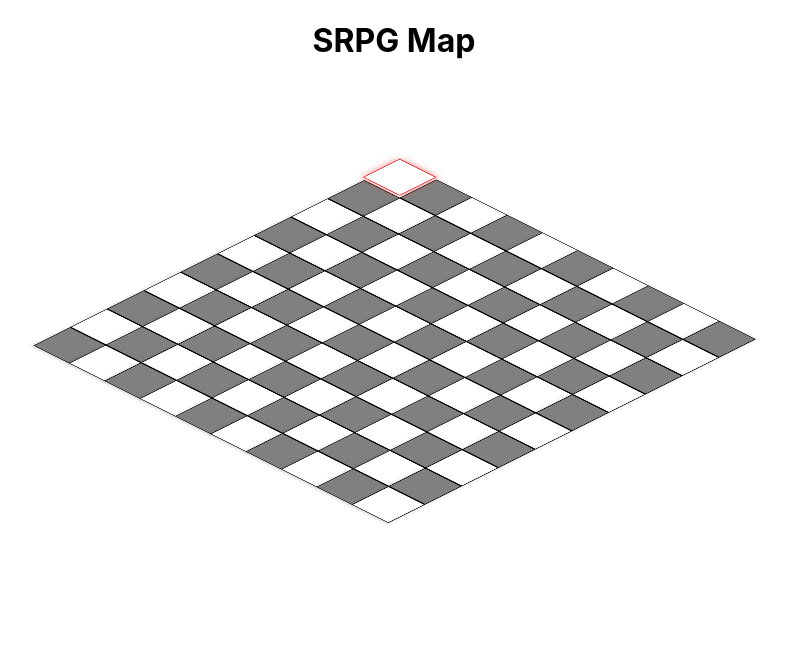
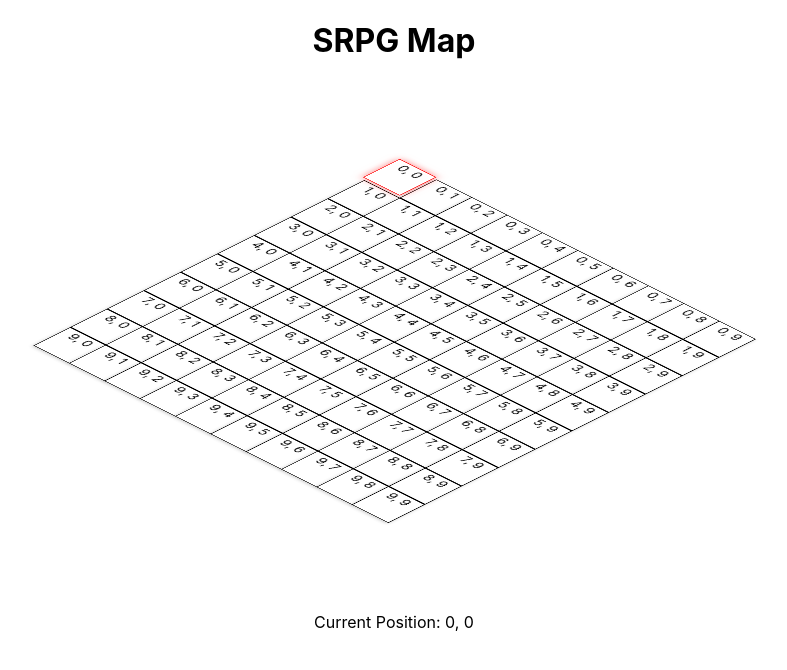
Before and after one commit to MRyutaro/react-srpg-map, a React (Create React App) app: page / in a window 1280 px wide. Shown: the top 670 px of the page, without its empty margins (246-1033 px from the left). Built offline with nearby package versions, Linux system fonts and the light colour scheme.

Commit message:
update: クリックで何か変化させれるようにした

```diff
--- a/src/components/Map.tsx
+++ b/src/components/Map.tsx
@@ -1,7 +1,10 @@
 import { useState, useEffect } from "react";
 
 interface Tile {
-    backgroundColor: string;
+    // 子要素のdiv
+    children?: React.ReactNode;
+    // 背景色
+    backgroundColor?: string;
 }
 
 interface MapProps {
@@ -13,11 +16,40 @@ interface MapProps {
 export function Map({ viewRows = 10, viewCols = 10, tileSize = 50 }: MapProps): JSX.Element {
     const [viewport, setViewport] = useState({ startX: 0, startY: 0 });
     const [currentPosition, setCurrentPosition] = useState({ x: 0, y: 0 }); // 現在の位置を追跡
+    const [tiles, setTiles] = useState<Tile[][]>(Array.from({ length: viewRows }, () => Array.from({ length: viewCols }, () => ({})))); // タイルデータの状態管理
+    // tiles配列の長さをconsole.log
+    console.log(tiles.length);
 
-    // マップのタイルを動的に生成（無限大マップをシミュレート）
-    const getTile = (x: number, y: number): Tile => {
-        const tileBackgroundColor = (x + y) % 2 === 0 ? "white" : "gray"; // 白とグレーのチェッカーパターン
-        return { backgroundColor: tileBackgroundColor };
+    useEffect(() => {
+        // タイルデータを初期化
+        setTiles((prev) =>
+            prev.map((row, x) =>
+                row.map((_, y) => ({
+                    children: (
+                        <div>
+                            {x + viewport.startX}, {y + viewport.startY}
+                        </div>
+                    ),
+                }))
+            )
+        );
+    }, [viewport.startX, viewport.startY]);
+
+    const updateTile = (x: number, y: number) => {
+        console.log(`update at ${x}, ${y}`);
+
+        setTiles((prev) =>
+            prev.map((row, rowIndex) =>
+                row.map((tile, colIndex) => {
+                    console.log(`rowIndex: ${rowIndex}, colIndex: ${colIndex}`);
+                    if (rowIndex === x && colIndex === y) {
+                        console.log("update tile");
+                        return { ...tile, backgroundColor: "red" };
+                    }
+                    return tile;
+                })
+            )
+        );
     };
 
     // ビューポートを更新して、現在位置が範囲外に出ないように調整
@@ -123,27 +155,37 @@ export function Map({ viewRows = 10, viewCols = 10, tileSize = 50 }: MapProps):
                     Array.from({ length: viewCols }).map((_, colIndex) => {
                         const x = viewport.startX + rowIndex;
                         const y = viewport.startY + colIndex;
-                        const tile = getTile(x, y);
+                        const tile = tiles[rowIndex][colIndex]; // tilesデータからタイルを取得
                         const isCurrentPosition = x === currentPosition.x && y === currentPosition.y;
 
                         return (
                             <div
                                 key={`${x}-${y}`}
-                                onClick={() => setCurrentPosition({ x, y })} // タイルクリックで現在位置を更新
+                                onClick={() => {
+                                    setCurrentPosition({ x, y }); // タイルクリックで現在位置を更新
+                                    updateTile(x, y); // タイルクリックでタイルデータを更新
+                                }}
                                 style={{
                                     width: `${tileSize}px`,
                                     height: `${tileSize}px`,
-                                    backgroundColor: tile.backgroundColor,
+                                    backgroundColor: tile.backgroundColor || "white",
                                     border: isCurrentPosition ? "1px solid red" : "1px solid black", // 現在位置を赤枠で表示
                                     transform: isCurrentPosition ? "translateY(-3px) translateX(-5px)" : "none", // 現在位置のタイルを持ち上げる
                                     boxShadow: isCurrentPosition ? "0px 0px 10px rgba(255, 0, 0, 0.5)" : "0px 2px 5px rgba(0, 0, 0, 0.2)", // 影を追加
                                     transition: "transform 0.2s, box-shadow 0.2s", // スムーズなアニメーションを追加
                                 }}
-                            />
+                            >
+                                {tile.children}
+                            </div>
                         );
                     })
                 )}
             </div>
+
+            {/* 現在の位置を表示 */}
+            <div style={{ marginTop: "10px" }}>
+                Current Position: {currentPosition.x}, {currentPosition.y}
+            </div>
         </div>
     );
 }
```
